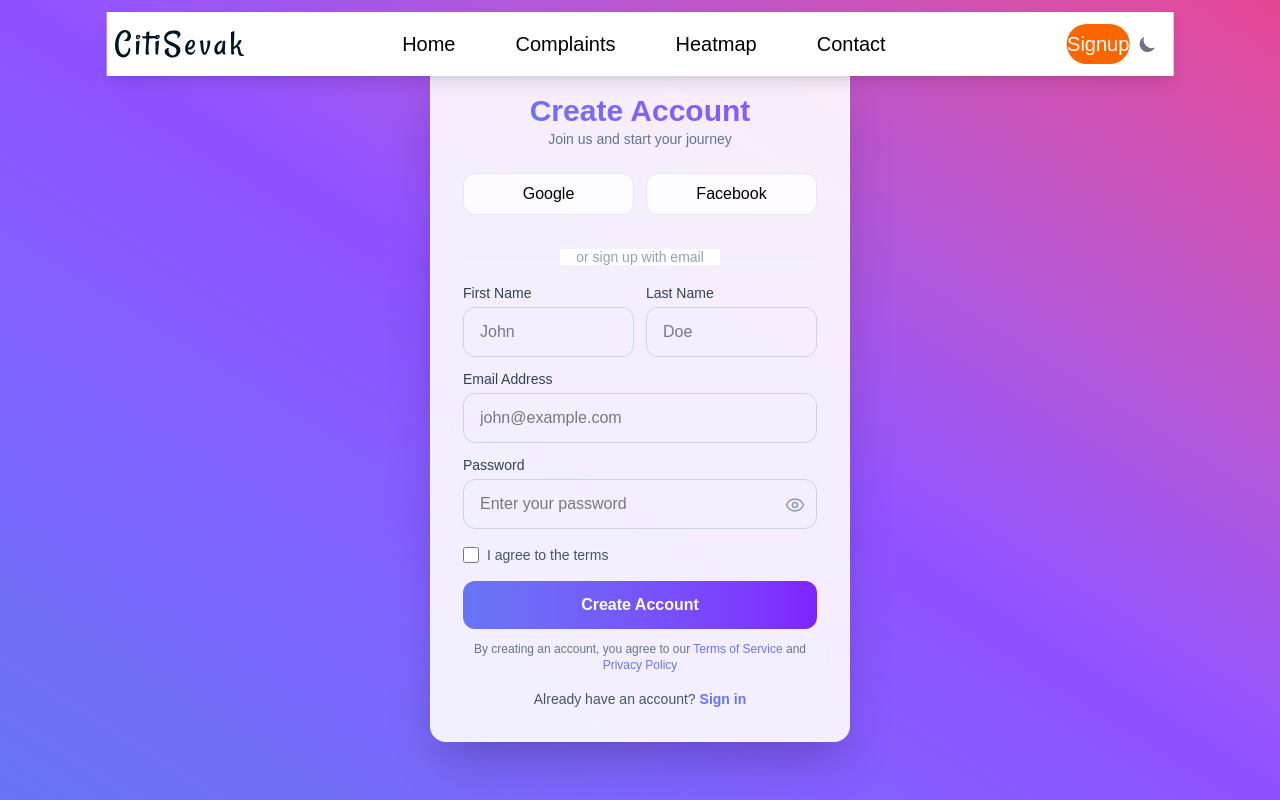
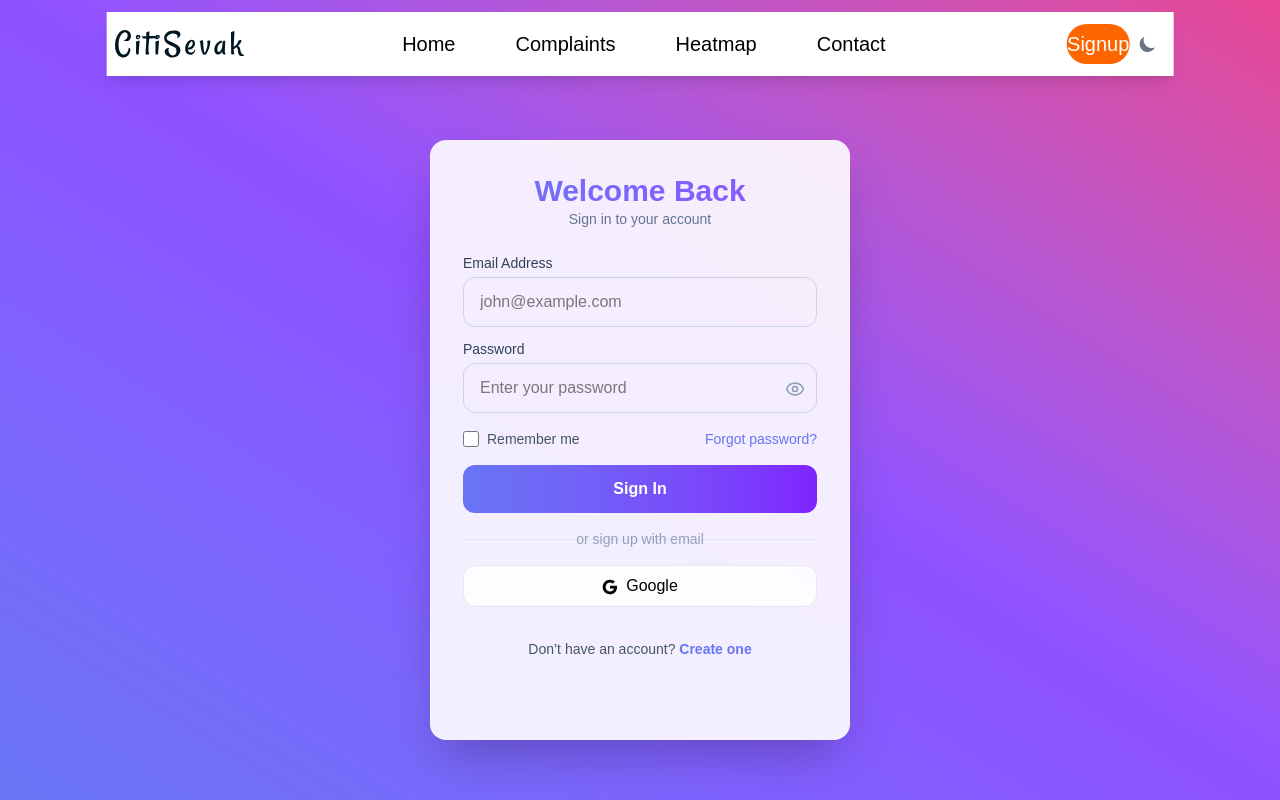
Before and after one commit to php2k6/gcet-hack, a React (Vite) app in the folder frontend/: page /login in a window 1280 px wide. Built offline with nearby package versions, Linux system fonts and the light colour scheme.

Commit message:
Added login page

```diff
--- a/frontend/src/pages/Login.jsx
+++ b/frontend/src/pages/Login.jsx
@@ -14,132 +14,8 @@ const Login = () => {
               flipped ? "rotate-y-180" : ""
             }`}
           >
-            {/* Signup Form */}
-            <div className="absolute flex min-h-[680px] w-full flex-col justify-start rounded-2xl border border-white/30 bg-white/90 p-8 shadow-2xl backdrop-blur-xl backface-hidden">
-              <div className="mb-6 text-center">
-                <h1 className="bg-gradient-to-r from-indigo-500 to-violet-500 bg-clip-text text-3xl font-bold text-transparent">
-                  Create Account
-                </h1>
-                <p className="text-sm text-slate-500">
-                  Join us and start your journey
-                </p>
-              </div>
-
-              {/* Social login */}
-              <div className="mb-4 flex gap-3">
-                <button className="flex flex-1 items-center justify-center gap-2 rounded-xl border border-slate-200 bg-white/80 px-4 py-2 transition hover:border-indigo-500 hover:shadow-md">
-                  <span>Google</span>
-                </button>
-                <button className="flex flex-1 items-center justify-center gap-2 rounded-xl border border-slate-200 bg-white/80 px-4 py-2 transition hover:border-indigo-500 hover:shadow-md">
-                  <span>Facebook</span>
-                </button>
-              </div>
-
-              <div className="relative my-4 text-center text-sm text-slate-400">
-                <span className="relative z-10 bg-white px-4">
-                  or sign up with email
-                </span>
-                <div className="absolute top-1/2 left-0 -z-0 h-px w-full bg-slate-200"></div>
-              </div>
-
-              {/* Name */}
-              <div className="mb-3 flex gap-3">
-                <div className="flex-1">
-                  <label className="mb-1 block text-sm font-medium text-slate-700">
-                    First Name
-                  </label>
-                  <input
-                    type="text"
-                    placeholder="John"
-                    className="w-full rounded-xl border border-slate-300 px-4 py-3 transition outline-none focus:border-indigo-500 focus:ring-2 focus:ring-indigo-200"
-                  />
-                </div>
-                <div className="flex-1">
-                  <label className="mb-1 block text-sm font-medium text-slate-700">
-                    Last Name
-                  </label>
-                  <input
-                    type="text"
-                    placeholder="Doe"
-                    className="w-full rounded-xl border border-slate-300 px-4 py-3 transition outline-none focus:border-indigo-500 focus:ring-2 focus:ring-indigo-200"
-                  />
-                </div>
-              </div>
-
-              {/* Email */}
-              <div className="mb-3">
-                <label className="mb-1 block text-sm font-medium text-slate-700">
-                  Email Address
-                </label>
-                <input
-                  type="email"
-                  placeholder="john@example.com"
-                  className="w-full rounded-xl border border-slate-300 px-4 py-3 transition outline-none focus:border-indigo-500 focus:ring-2 focus:ring-indigo-200"
-                />
-              </div>
-
-              {/* Password */}
-              <div className="relative mb-4">
-                <label className="mb-1 block text-sm font-medium text-slate-700">
-                  Password
-                </label>
-                <input
-                  type={showPassword ? "text" : "password"}
-                  placeholder="Enter your password"
-                  className="w-full rounded-xl border border-slate-300 px-4 py-3 transition outline-none focus:border-indigo-500 focus:ring-2 focus:ring-indigo-200"
-                />
-                <button
-                  type="button"
-                  className="absolute top-10 right-3 text-slate-400 hover:text-indigo-500"
-                  onClick={() => setShowPassword(!showPassword)}
-                >
-                  {showPassword ? <EyeOff size={20} /> : <Eye size={20} />}
-                </button>
-              </div>
-
-              {/* Terms */}
-              <div className="mb-4 flex items-center gap-2 text-sm">
-                <input
-                  type="checkbox"
-                  id="terms"
-                  className="h-4 w-4 accent-indigo-500"
-                />
-                <label htmlFor="terms" className="text-slate-600">
-                  I agree to the terms
-                </label>
-              </div>
-
-              {/* Submit */}
-              <button className="w-full rounded-xl bg-gradient-to-r from-indigo-500 to-violet-600 py-3 font-semibold text-white transition hover:shadow-lg">
-                Create Account
-              </button>
-
-              <p className="mt-3 text-center text-xs text-slate-500">
-                By creating an account, you agree to our{" "}
-                <a href="#" className="text-indigo-500 hover:underline">
-                  Terms of Service
-                </a>{" "}
-                and{" "}
-                <a href="#" className="text-indigo-500 hover:underline">
-                  Privacy Policy
-                </a>
-              </p>
-
-              <div className="mt-4 text-center">
-                <p className="text-sm text-slate-600">
-                  Already have an account?{" "}
-                  <span
-                    className="cursor-pointer font-semibold text-indigo-500 hover:underline"
-                    onClick={() => setFlipped(true)}
-                  >
-                    Sign in
-                  </span>
-                </p>
-              </div>
-            </div>
-
-            {/* Login Form */}
-            <div className="absolute flex min-h-[680px] w-full rotate-y-180 flex-col justify-start rounded-2xl border border-white/30 bg-white/90 p-8 shadow-2xl backdrop-blur-xl backface-hidden">
+            <form action="#">
+              <div className="absolute mt-20 flex min-h-[600px] w-full flex-col justify-start rounded-2xl border border-white/30 bg-white/90 p-8 shadow-2xl backdrop-blur-xl">
                 <div className="mb-6 text-center">
                   <h1 className="bg-gradient-to-r from-indigo-500 to-violet-500 bg-clip-text text-3xl font-bold text-transparent">
                     Welcome Back
@@ -196,6 +72,30 @@ const Login = () => {
                 <button className="w-full rounded-xl bg-gradient-to-r from-indigo-500 to-violet-600 py-3 font-semibold text-white transition hover:shadow-lg">
                   Sign In
                 </button>
+                <div className="relative my-4 text-center text-sm text-slate-400">
+                  <span className="bg-white-100/0 relative z-10 px-4">
+                    or sign up with email
+                  </span>
+                  <div className="absolute top-1/2 left-0 -z-0 h-px w-full bg-slate-200"></div>
+                </div>
+                <div className="mb-4 flex gap-3">
+                  <button className="flex flex-1 items-center justify-center gap-2 rounded-xl border border-slate-200 bg-white/80 px-4 py-2 transition hover:border-indigo-500 hover:shadow-md">
+                    <span>
+                      {" "}
+                      <svg
+                        className="social-icon mt-0 mr-2 inline h-4 w-4 pt-0"
+                        viewBox="0 0 24 24"
+                        fill="currentColor"
+                      >
+                        <path d="M22.56 12.25c0-.78-.07-1.53-.2-2.25H12v4.26h5.92c-.26 1.37-1.04 2.53-2.21 3.31v2.77h3.57c2.08-1.92 3.28-4.74 3.28-8.09z" />
+                        <path d="M12 23c2.97 0 5.46-.98 7.28-2.66l-3.57-2.77c-.98.66-2.23 1.06-3.71 1.06-2.86 0-5.29-1.93-6.16-4.53H2.18v2.84C3.99 20.53 7.7 23 12 23z" />
+                        <path d="M5.84 14.09c-.22-.66-.35-1.36-.35-2.09s.13-1.43.35-2.09V7.07H2.18C1.43 8.55 1 10.22 1 12s.43 3.45 1.18 4.93l2.85-2.22.81-.62z" />
+                        <path d="M12 5.38c1.62 0 3.06.56 4.21 1.64l3.15-3.15C17.45 2.09 14.97 1 12 1 7.7 1 3.99 3.47 2.18 7.07l3.66 2.84c.87-2.6 3.3-4.53 6.16-4.53z" />
+                      </svg>
+                      Google
+                    </span>
+                  </button>
+                </div>
 
                 <div className="mt-4 text-center">
                   <p className="text-sm text-slate-600">
@@ -204,11 +104,12 @@ const Login = () => {
                       className="cursor-pointer font-semibold text-indigo-500 hover:underline"
                       onClick={() => setFlipped(false)}
                     >
-                    Create one
+                      <a href="/signup">Create one</a>
                     </span>
                   </p>
                 </div>
               </div>
+            </form>
           </div>
         </div>
       </div>
--- a/frontend/src/pages/Signup.jsx
+++ b/frontend/src/pages/Signup.jsx
@@ -22,7 +22,6 @@ const Signup = () => {
                   </h1>
                 </div>
 
-                {/* Social login */}
                 <div className="mb-4 flex gap-3">
                   <button className="flex flex-1 items-center justify-center gap-2 rounded-xl border border-slate-200 bg-white/80 px-4 py-2 transition hover:border-indigo-500 hover:shadow-md">
                     <span>
```
Lines whose indentation alone changed are shown as unchanged.
